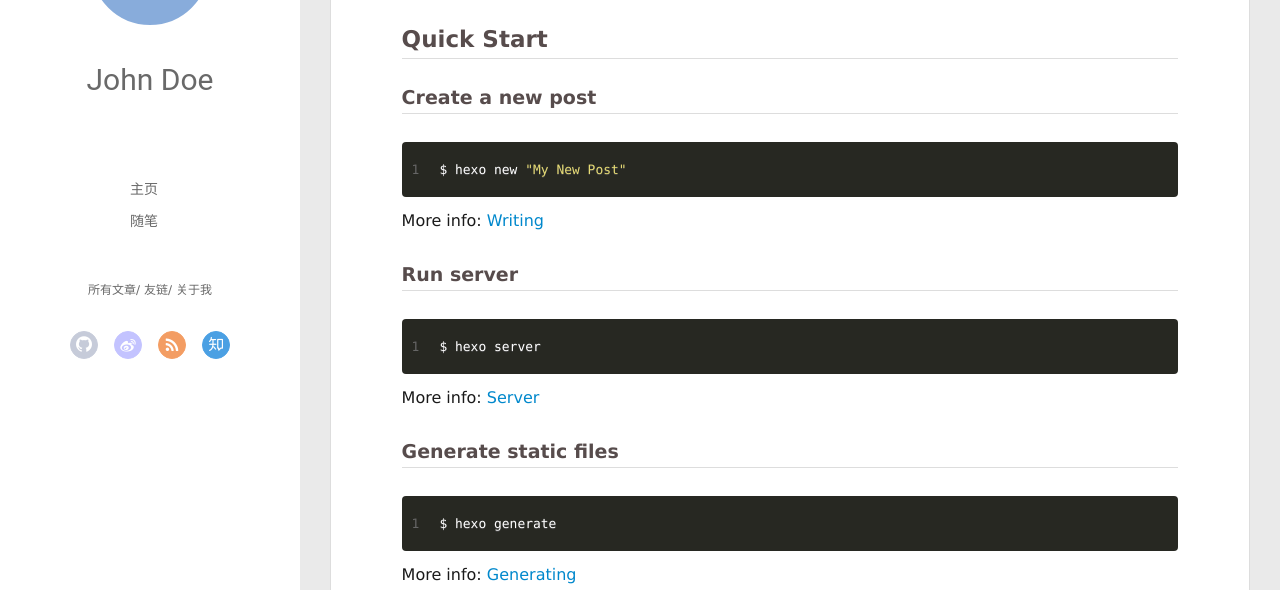
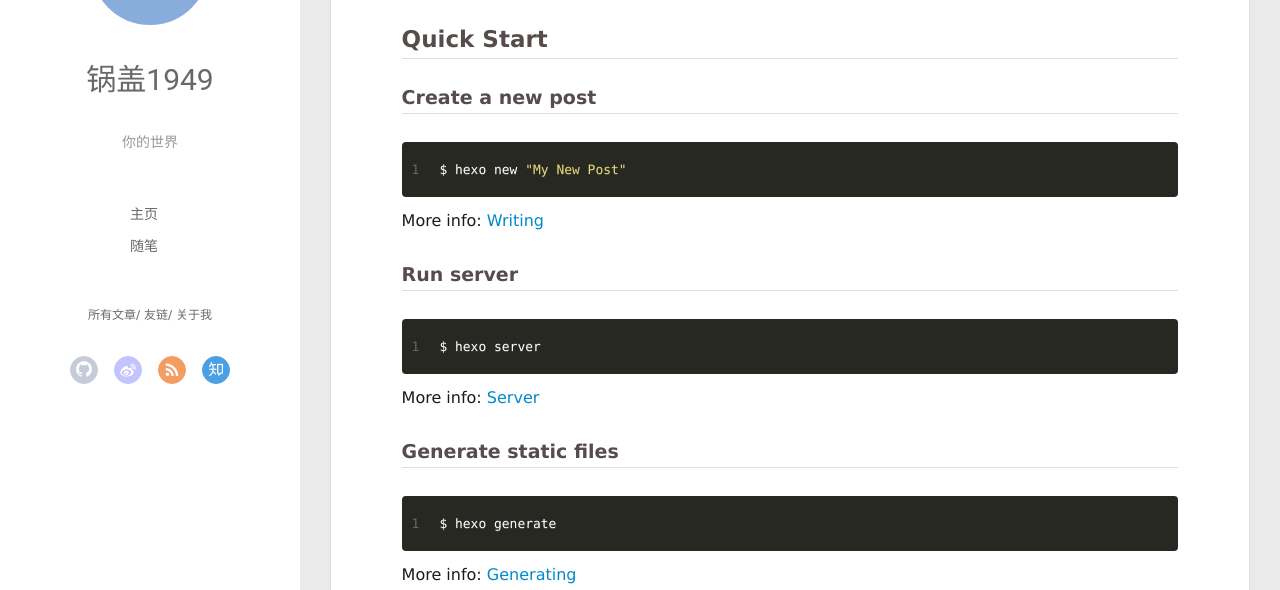
Before and after one commit to guogai1949/guogai1949.github.io, a plain HTML site: page 2017/04/11/hello-world/index.html in a window 1280 px wide. Shown: the part 210-800 px from the top of the page. Drawn offline with Linux system fonts and the light colour scheme.

Commit message:
Site updated: 2017-04-11 14:08:00

```diff
--- a/2017/04/11/hello-world/index.html
+++ b/2017/04/11/hello-world/index.html
@@ -50,8 +50,10 @@
 			<img src="null" class="js-avatar">
 		</a>
 		<hgroup>
-		  <h1 class="header-author"><a href="/">John Doe</a></h1>
+		  <h1 class="header-author"><a href="/">锅盖1949</a></h1>
 		</hgroup>
+
+		<p class="header-subtitle">你的世界</p>
 
 
 		<nav class="header-menu">
@@ -108,8 +110,10 @@
 				<img src="null" class="js-avatar">
 			</div>
 			<hgroup>
-			  <h1 class="header-author js-header-author">John Doe</h1>
+			  <h1 class="header-author js-header-author">锅盖1949</h1>
 			</hgroup>
+
+			<p class="header-subtitle"><i class="icon icon-quo-left"></i>你的世界<i class="icon icon-quo-right"></i></p>
 
 
 
```
Also changed, not shown: 2017/04/11/my-first-bolg/index.html (+6 -2 lines), archives/2017/04/index.html (+6 -2 lines), archives/2017/index.html (+6 -2 lines), archives/index.html (+6 -2 lines), index.html (+6 -2 lines), tags/blog/index.html (+6 -2 lines), tags/code/index.html (+6 -2 lines), tags/hexo/index.html (+6 -2 lines).
